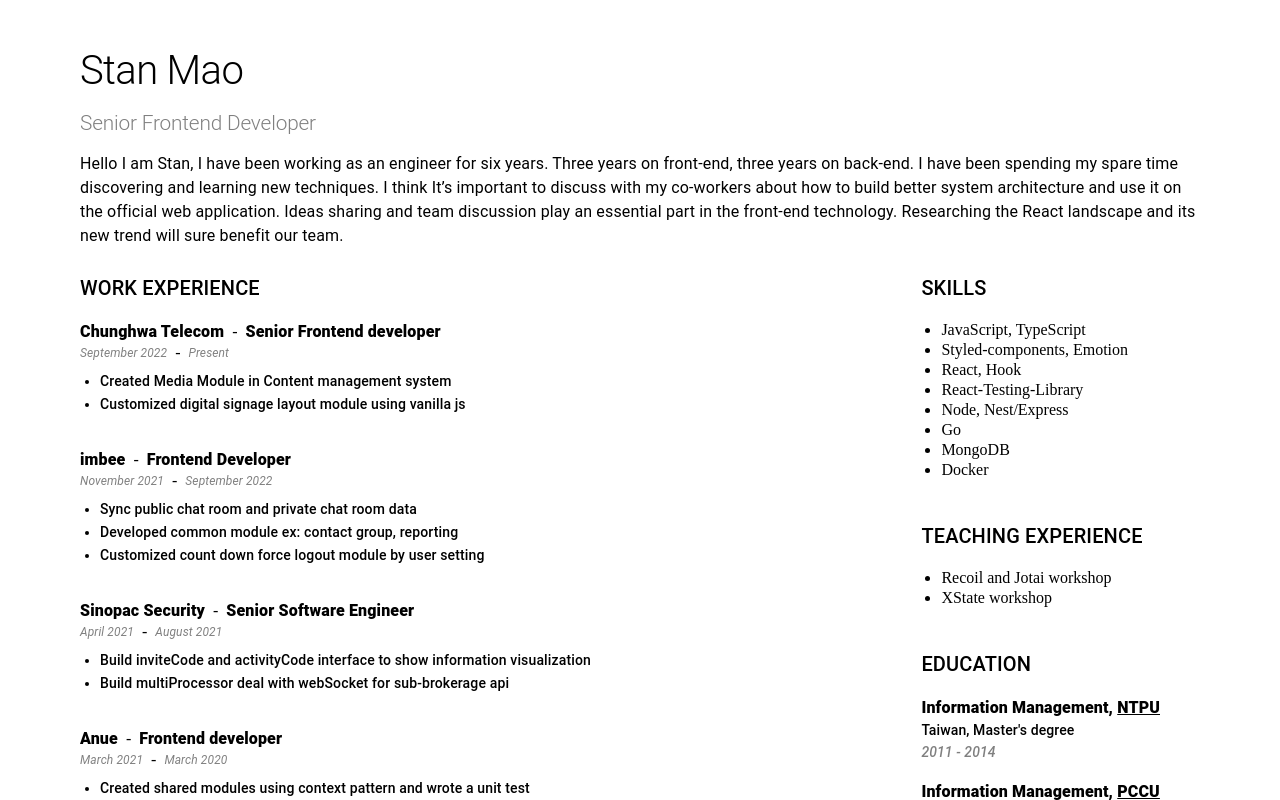
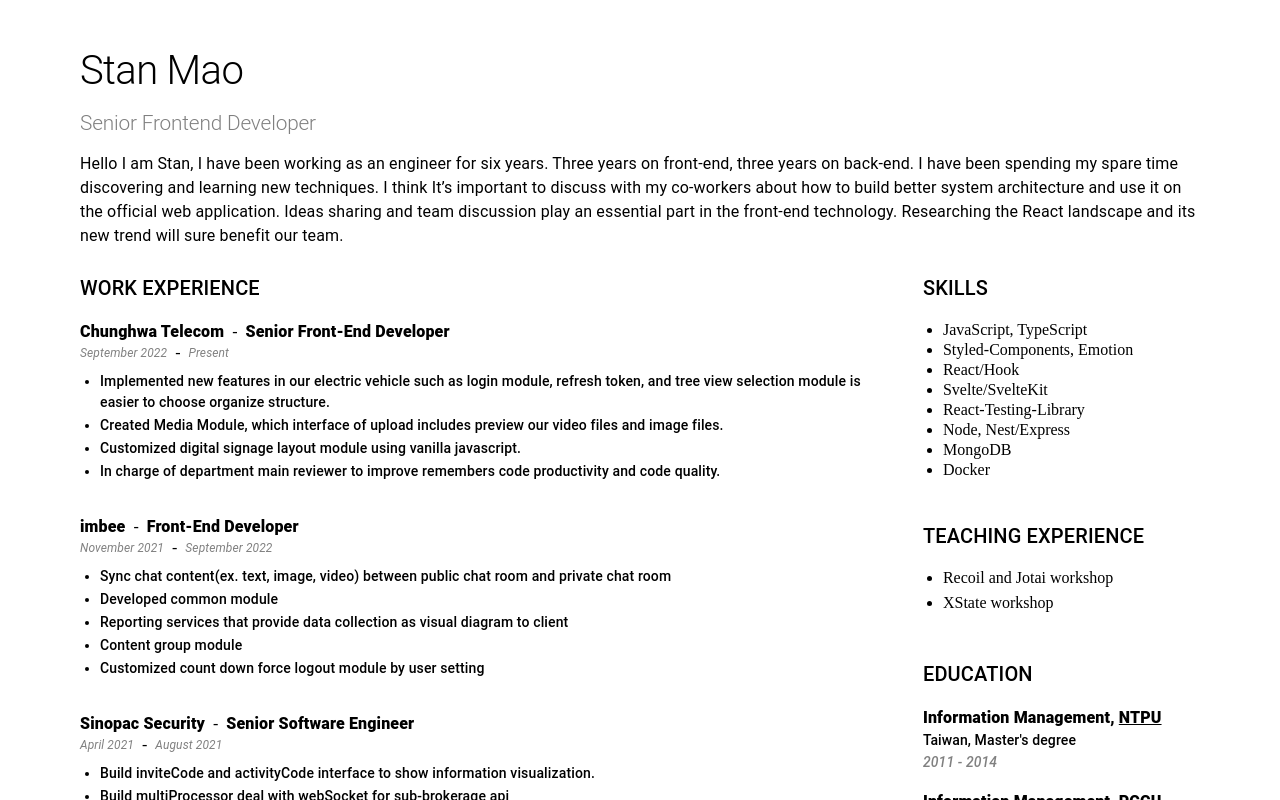
Before and after one commit to tonytonitone6/resume, a React (Vite) app: page / in a window 1280 px wide. Shown: the top 800 px of the page. Built offline with nearby package versions, Linux system fonts and the light colour scheme.

Commit message:
fix: adjust space

```diff
--- a/src/App.tsx
+++ b/src/App.tsx
@@ -30,11 +30,11 @@ const App = () => {
     <Box width="calc(1200px - 5rem)" margin="0 auto" pt={5}>
       <Box display="flex" flexDirection="column" gap={3}>
         <Header {...profile} />
-        <Box display="flex" width={1} alignItems="flex-start" justifyContent="space-between">
+        <Box display="flex" width={1} alignItems="flex-start" justifyContent="space-between" gap={5}>
           <Box display="flex" justifyContent="center">
             <Experience />
           </Box>
-          <Box gap={5} display="flex" flexDirection="column" justifyContent="center" mr={5}>
+          <Box gap={5} display="flex" flexDirection="column" justifyContent="center" width="350px">
             <Skills />
             <Teaching />
             <Education />
--- a/src/components/Experience/spec.ts
+++ b/src/components/Experience/spec.ts
@@ -3,28 +3,32 @@ import type { JobDescriptionType } from './types';
 export const experienceList: JobDescriptionType[] = [
   {
     name: 'Chunghwa Telecom',
-    jobTitle: 'Senior Frontend developer',
+    jobTitle: 'Senior Front-End Developer',
     location: 'Taipei City, TW',
     date: {
       from: 'September 2022',
       to: 'Present',
     },
     descList: [
-      'Created Media Module in Content management system',
-      'Customized digital signage layout module using vanilla js',
+      'Implemented new features in our electric vehicle such as login module, refresh token, and tree view selection module is easier to choose organize structure.',
+      'Created Media Module, which interface of upload includes preview our video files and image files.',
+      'Customized digital signage layout module using vanilla javascript.',
+      'In charge of department main reviewer to improve remembers code productivity and code quality.',
     ],
   },
   {
     name: 'imbee',
-    jobTitle: 'Frontend Developer',
+    jobTitle: 'Front-End Developer',
     location: 'Hong Kong, HK, REMOTE',
     date: {
       from: 'November 2021',
       to: 'September 2022',
     },
     descList: [
-      'Sync public chat room and private chat room data',
-      'Developed common module ex: contact group, reporting',
+      'Sync chat content(ex. text, image, video) between public chat room and private chat room',
+      'Developed common module',
+      'Reporting services that provide data collection as visual diagram to client',
+      'Content group module',
       'Customized count down force logout module by user setting',
     ],
   },
@@ -37,13 +41,13 @@ export const experienceList: JobDescriptionType[] = [
       to: 'August 2021',
     },
     descList: [
-      'Build inviteCode and activityCode interface to show information visualization',
+      'Build inviteCode and activityCode interface to show information visualization.',
       'Build multiProcessor deal with webSocket for sub-brokerage api',
     ],
   },
   {
     name: 'Anue',
-    jobTitle: 'Frontend developer',
+    jobTitle: 'Front-End Developer',
     location: 'Taipei City, TW',
     date: {
       from: 'March 2021',
@@ -51,7 +55,8 @@ export const experienceList: JobDescriptionType[] = [
     },
     descList: [
       'Created shared modules using context pattern and wrote a unit test',
-      'For the specific view need to realtime updated, design a pattern to reduce call api frequency',
+      'For the specific view need to realtime updated, design a pattern to reduce 10% call api frequency',
+      '',
     ],
   },
   {
--- a/src/components/Skill/Skill.tsx
+++ b/src/components/Skill/Skill.tsx
@@ -24,11 +24,11 @@ const Skill = ({ stacks }: SkillListProps) => {
       <Box width={1} display="flex" gap={1.5} flexWrap="wrap">
         <StyledUl>
           <StyledLi>JavaScript, TypeScript</StyledLi>
-          <StyledLi>Styled-components, Emotion</StyledLi>
-          <StyledLi>React, Hook</StyledLi>
+          <StyledLi>Styled-Components, Emotion</StyledLi>
+          <StyledLi>React/Hook</StyledLi>
+          <StyledLi>Svelte/SvelteKit</StyledLi>
           <StyledLi>React-Testing-Library</StyledLi>
           <StyledLi>Node, Nest/Express</StyledLi>
-          <StyledLi>Go</StyledLi>
           <StyledLi>MongoDB</StyledLi>
           <StyledLi>Docker</StyledLi>
         </StyledUl>
--- a/src/components/Teaching/Teaching.tsx
+++ b/src/components/Teaching/Teaching.tsx
@@ -8,6 +8,7 @@ const StyledUl = styled('ul')`
 
 const StyledLi = styled('li')`
   padding: 1px 0;
+  margin-bottom: 5px;
 `;
 
 const Teaching = () => {
```
